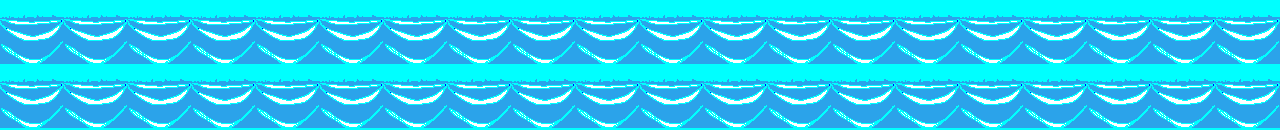
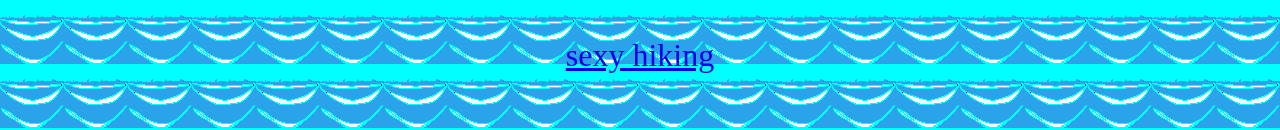
Before and after one commit to carotina06/SHa, a plain HTML site: page sito/main.html in a window 1280 px wide. Shown: the part 640-770 px from the top of the page. Drawn offline with Linux system fonts and the light colour scheme.

Commit message:
Update main.html

```diff
--- a/sito/main.html
+++ b/sito/main.html
@@ -5,6 +5,10 @@
         <center><h1>JOE MAMA</h1>
         <h5>this website is under development</h5>
         <img src="kon.gif" width="400" height="400">
+        <p>
+            <a href="eeee/index.html">sexy hiking</a>
+
+        </p>
         </center>
         </font>
     </body>
```
